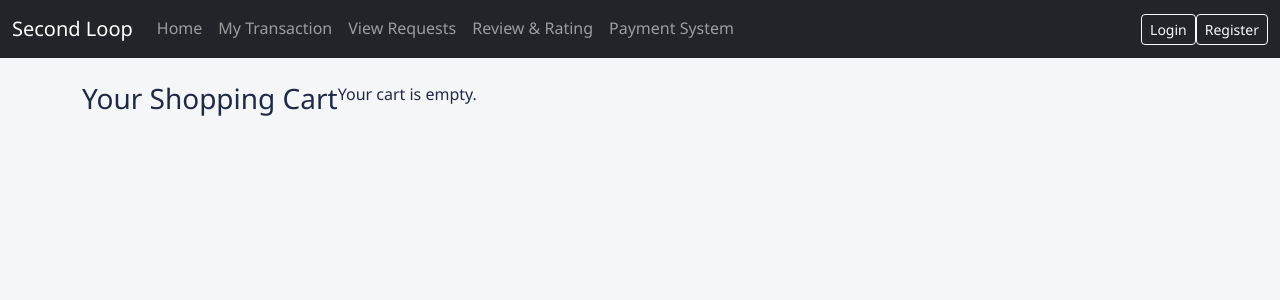
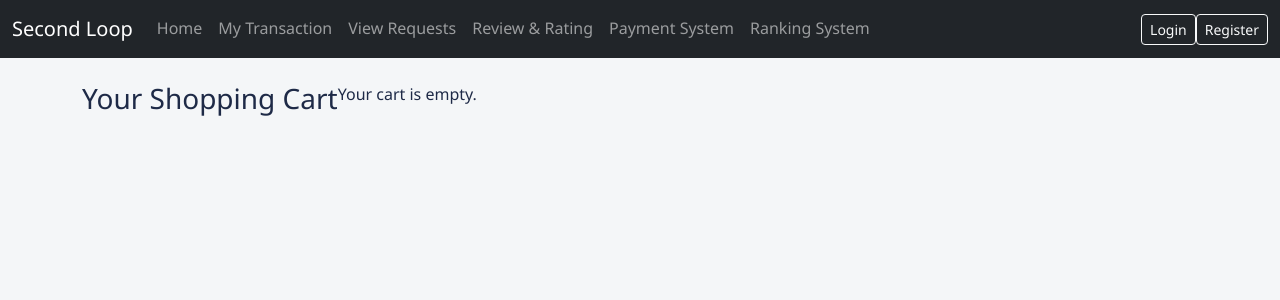
Before and after one commit to jtingvv7/2510-CSP1123-TC1L-G07, a Flask app: page /usersystem/cart in a window 1280 px wide. Shown: the top 300 px of the page. Run offline with Flask 3, Linux system fonts and the light colour scheme.

Commit message:
Register bp of ranking

```diff
--- a/main.py
+++ b/main.py
@@ -28,6 +28,7 @@ def create_app():
     from messages.routes import messages_bp
     from usersystem.app import usersystem_bp
     from admin.routes import admin_bp
+    from ranking.routes import ranking_bp
 
     #register blueprint
     app.register_blueprint(transaction_bp, url_prefix="/transaction")
@@ -36,6 +37,7 @@ def create_app():
     app.register_blueprint(review_bp, url_prefix="/review")
     app.register_blueprint(usersystem_bp, url_prefix="/usersystem")
     app.register_blueprint(admin_bp, url_prefix="/admin")
+    app.register_blueprint(ranking_bp, url_prefix="/ranking")
 
     # Home route
     @app.route("/")
--- a/templates/base.html
+++ b/templates/base.html
@@ -46,6 +46,9 @@
                     </li>
                     <li class="nav-item">
                         <a class="nav-link" href="{{ url_for('payment.index') }}"> Payment System</a>
+                    </li>
+                    <li class="nav-item">
+                        <a class="nav-link" href="{{ url_for('ranking.index') }}"> Ranking System</a>
                     </li>
                     <!--only admin can see-->
                     {% if current_user.is_authenticated and current_user.role == 'admin' %}
```
